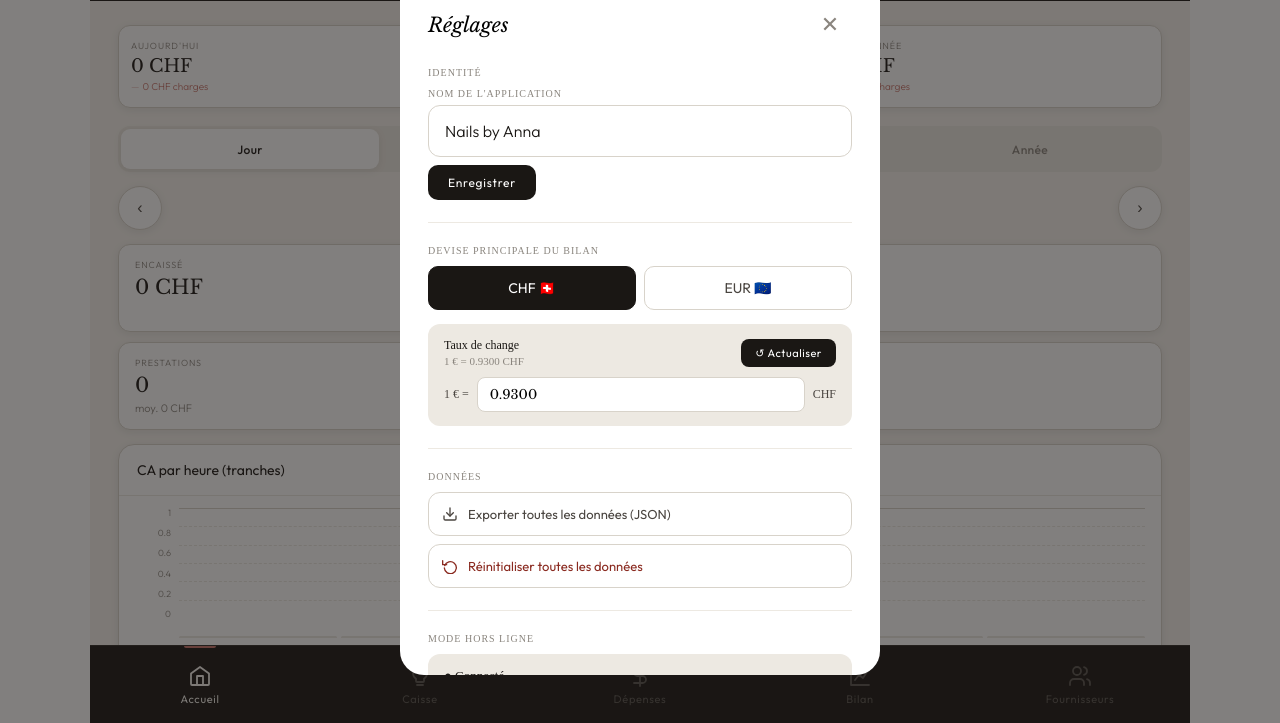
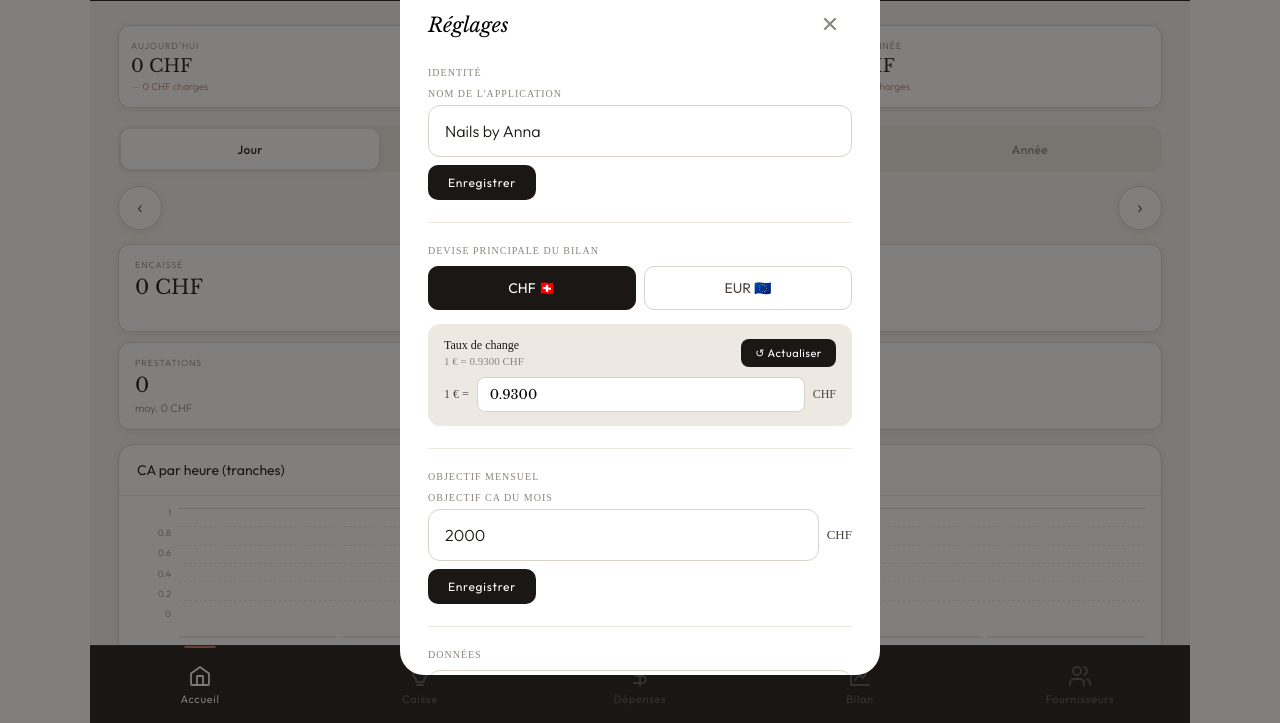
Before and after one commit to NetCore36/Nails-By-Anna, a plain HTML site: page index.html in a window 1280 px wide. Both pictures are taken after a click on the button 1144 px from the left and 40 px from the top of the page. Shown: the part 77-800 px from the top of the page. Drawn offline with nearby package versions, Linux system fonts and the light colour scheme.

Commit message:
Update index.html

```diff
--- a/index.html
+++ b/index.html
@@ -1266,6 +1266,21 @@ button[onclick*="closeCaisseCheckout"] {
 
     <div style="height:1px;background:var(--parch2);margin-bottom:22px;"></div>
 
+    <!-- Objectif mensuel -->
+    <div style="margin-bottom:22px;">
+      <div style="font-size:10px;letter-spacing:.1em;text-transform:uppercase;color:var(--ink3);margin-bottom:10px;font-weight:400;">Objectif mensuel</div>
+      <div class="fgroup" style="margin-bottom:8px;">
+        <label class="flabel">Objectif CA du mois</label>
+        <div style="display:flex;align-items:center;gap:8px;">
+          <input class="finput" type="number" id="set-goal" placeholder="2000" inputmode="decimal" style="flex:1;">
+          <span style="font-size:13px;color:var(--ink2);white-space:nowrap;" id="set-goal-dev">CHF</span>
+        </div>
+      </div>
+      <button onclick="saveGoal()" style="padding:10px 20px;border:none;border-radius:10px;background:var(--ink);color:#fff;font-size:12px;font-family:var(--sans);cursor:pointer;letter-spacing:.06em;">Enregistrer</button>
+    </div>
+
+    <div style="height:1px;background:var(--parch2);margin-bottom:22px;"></div>
+
     <!-- Données -->
     <div style="margin-bottom:22px;">
       <div style="font-size:10px;letter-spacing:.1em;text-transform:uppercase;color:var(--ink3);margin-bottom:10px;font-weight:400;">Données</div>
@@ -1998,7 +2013,7 @@ function rDash(){
 var dashTab = 'jour';
 var dashOffset = 0;
 var dashPeriod = {type:'month', m:NOW.getMonth(), y:NOW.getFullYear()};
-var GOAL_MONTH = 2000;
+var GOAL_MONTH = parseFloat(localStorage.getItem('nba5goal')) || 2000;
 
 function rDashAlways(){
   const dev=D();
@@ -3161,6 +3176,20 @@ function openSettings(){
   const ti=document.getElementById('taux-manual');
   if(ti) ti.value=TAUX_EUR_CHF.toFixed(4);
   updateTauxDisplay();
+  // Show current goal
+  const gi=document.getElementById('set-goal');
+  if(gi) gi.value=GOAL_MONTH;
+  const gd=document.getElementById('set-goal-dev');
+  if(gd) gd.textContent=DEVISE_PRINC||DEVISE;
+}
+
+function saveGoal(){
+  const v=parseFloat(document.getElementById('set-goal').value);
+  if(!v||v<=0)return;
+  GOAL_MONTH=v;
+  localStorage.setItem('nba5goal',v);
+  closeModal('modal-settings');
+  rDash();
 }
 
 function saveAppName(){
@@ -3205,7 +3234,7 @@ function exportData(){
 
 function confirmReset(){
   if(confirm('⚠️ Supprimer toutes les données ? Cette action est irréversible.')){
-    ['nba5p','nba5d','nba5c','nba5f','nba5rec','nba5rdv','nba5cats','nba5dev','nba5name'].forEach(k=>localStorage.removeItem(k));
+    ['nba5p','nba5d','nba5c','nba5f','nba5rec','nba5rdv','nba5cats','nba5dev','nba5name','nba5goal'].forEach(k=>localStorage.removeItem(k));
     location.reload();
   }
 }
```
